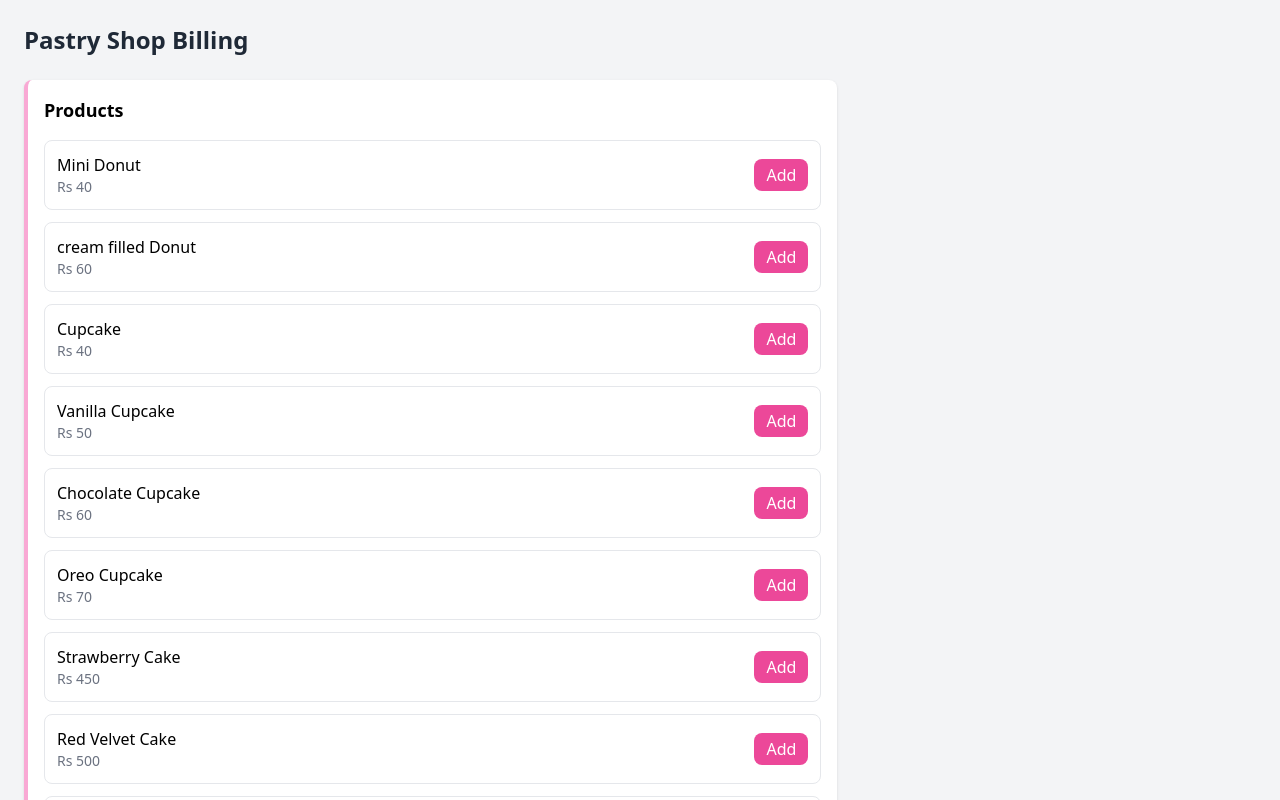
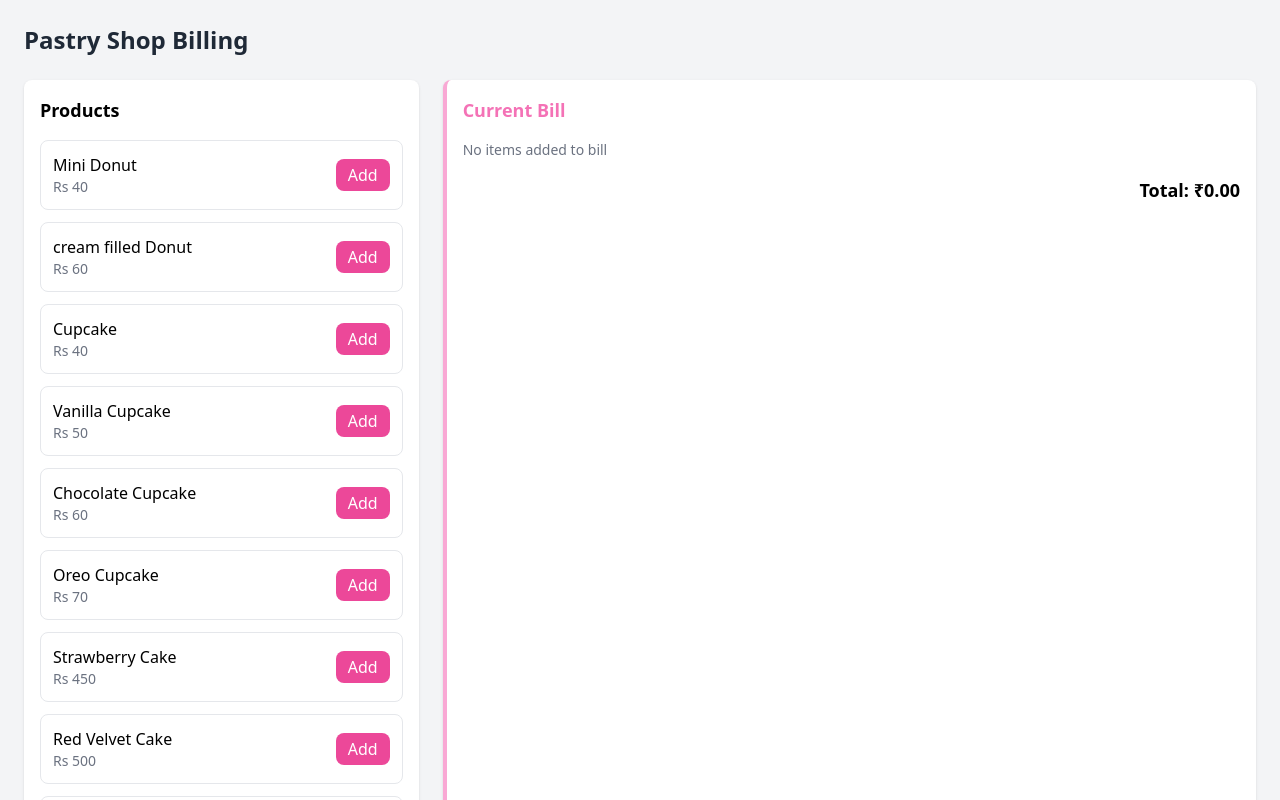
Before and after one commit to shipalibhandary/PasBil, a React app in the folder frontend/: page / in a window 1280 px wide. Both pictures are taken after a click on the button "Login". Shown: the top 800 px of the page. Built offline with nearby package versions, Linux system fonts and the light colour scheme; the HTML template or start-up script is replaced by a standard one.

Commit message:
text color changed to pink

```diff
--- a/frontend/src/pages/Billing.jsx
+++ b/frontend/src/pages/Billing.jsx
@@ -65,7 +65,7 @@ function Billing() {
             <div className="grid grid-cols-3 gap-6">
 
                 {/* Product List */}
-                <div className="bg-white rounded-lg shadow p-4 col-span-2 border-l-4 border-pink-300">
+                <div className="bg-white rounded-lg shadow p-4">
                     <h2 className="font-semibold text-lg mb-4">Products</h2>
 
                     <div className="space-y-3">
@@ -83,8 +83,8 @@ function Billing() {
                 </div>
 
                 {/* Bill Table */}
-        <div className="bg-white rounded-lg shadow p-4 col-span-2">
-          <h2 className="font-semibold text-lg mb-4">Current Bill</h2>
+        <div className="bg-white rounded-lg shadow p-4 col-span-2 border-l-4 border-pink-300">
+          <h2 className="font-semibold text-lg mb-4 text-pink-400">Current Bill</h2>
 
           {billItems.length === 0 ? (
             <p className="text-sm text-gray-500"> No items added to bill </p>
```
